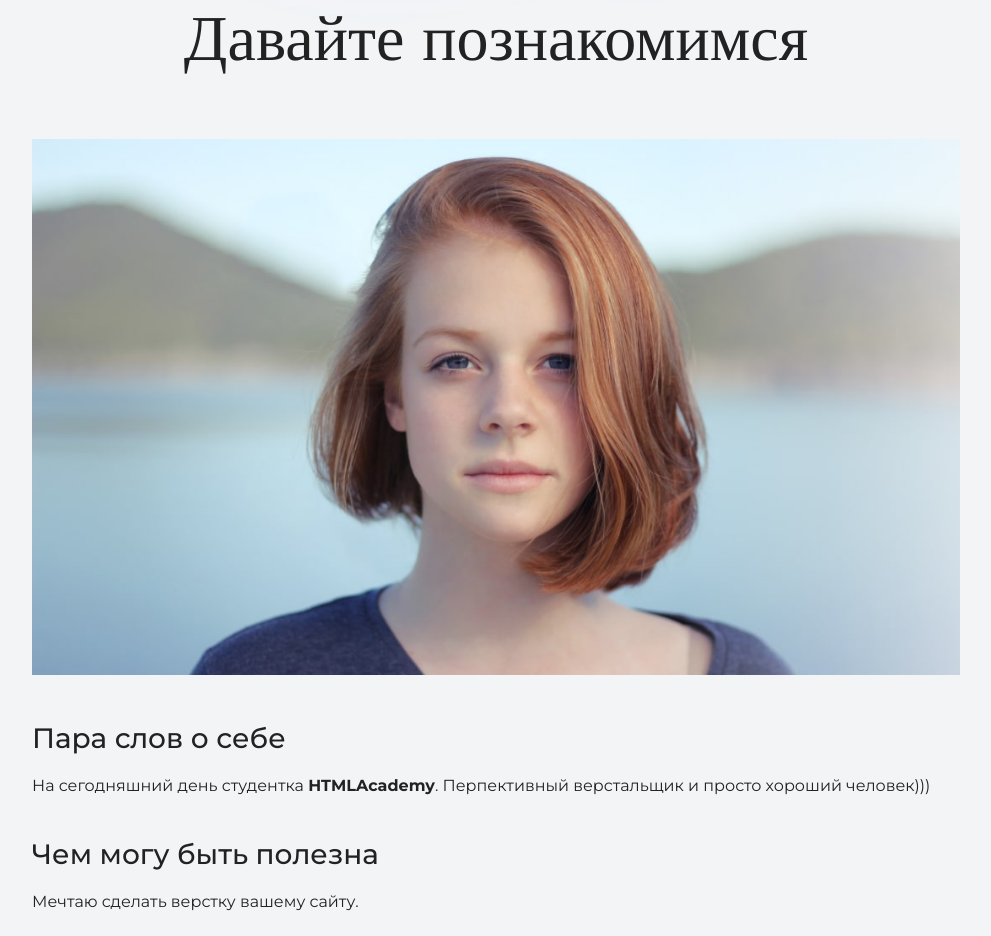
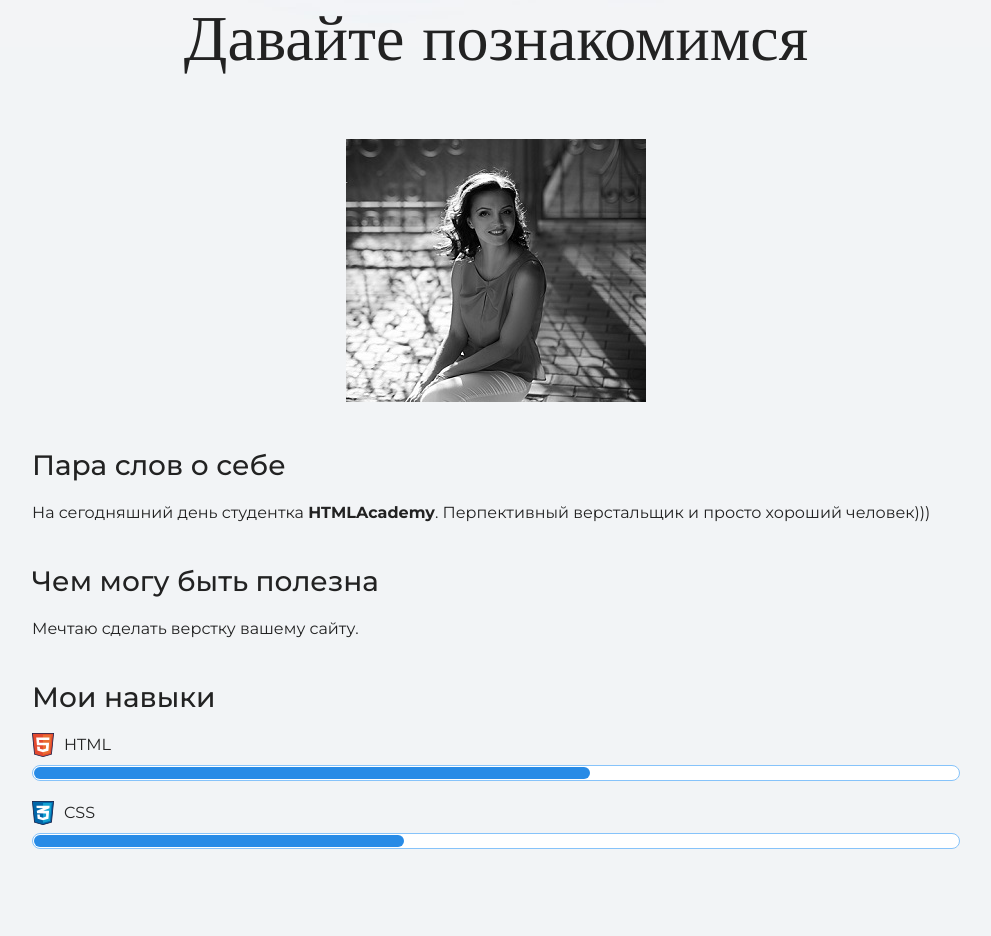
Before and after one commit to julia-kondra/my-site, a plain HTML site: page index.html in a window 1280 px wide. Shown: the part 1033-1969 px from the top of the page, without its empty margins (144-1135 px from the left). Drawn offline with nearby package versions, Linux system fonts and the light colour scheme.

Commit message:
Update index.html

```diff
--- a/index.html
+++ b/index.html
@@ -26,7 +26,7 @@
       <div class="container">
       <h2 class="subheading">Давайте познакомимся</h2>
         <figure class="user-image">
-          <img src="/files/user.jpg" width="928" height="536" alt="Фотография Кондратенко Юлии">
+          <img src="img/users.jpg" width="300" height="263" alt="Фотография Кондратенко Юлии">
         </figure>
       <h3>Пара слов о себе</h3>
       <p>На сегодняшний день студентка <b>HTMLAcademy</b>. Перпективный верстальщик и просто хороший человек)))</p>
```
